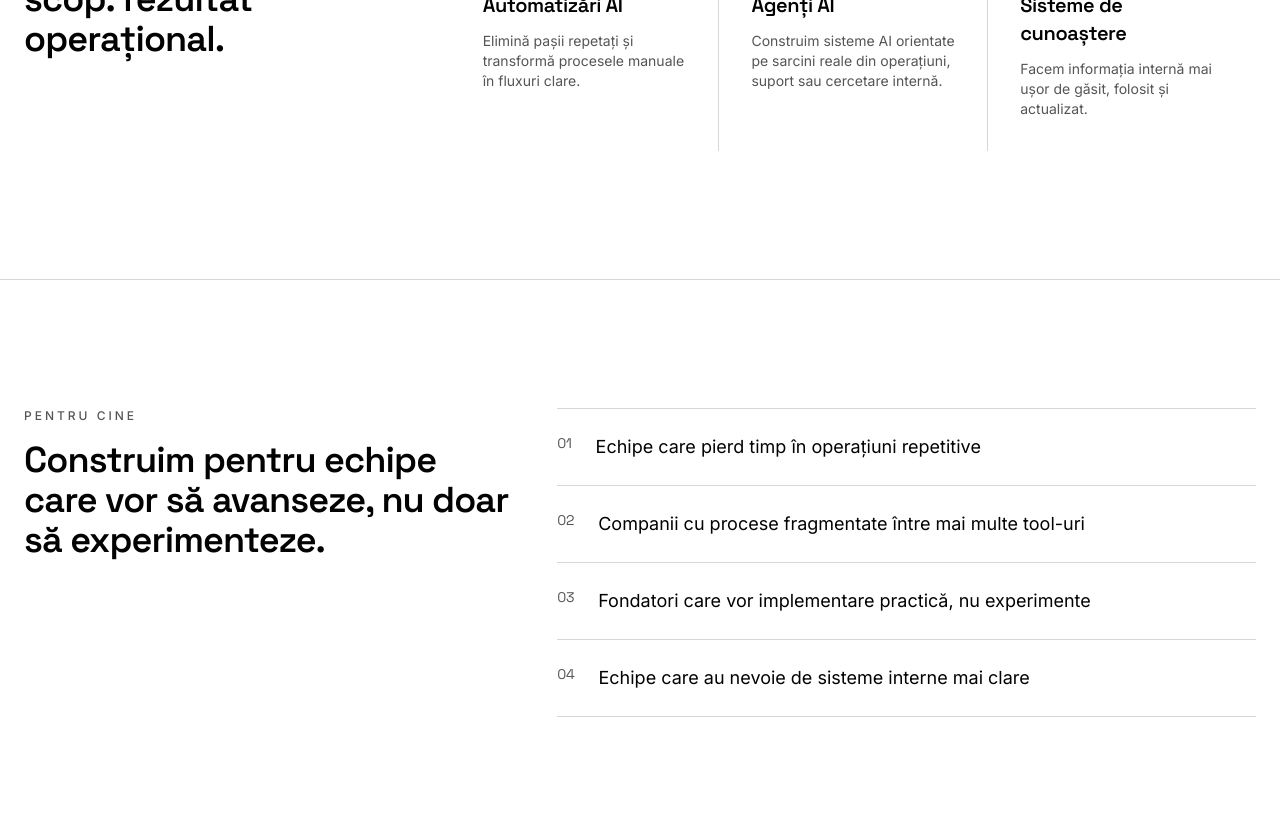
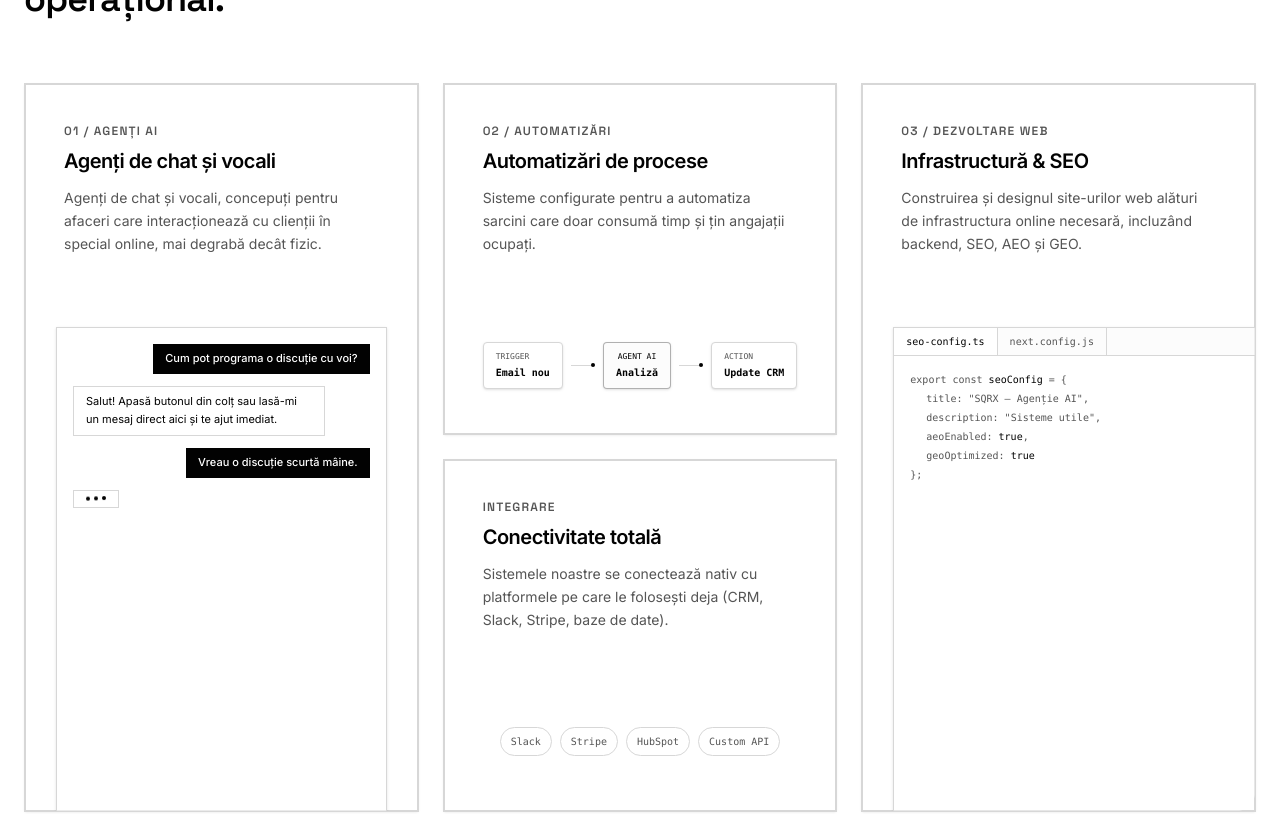
Before and after one commit to andrei-sqrx/sqrx, a Next.js app: page / in a window 1280 px wide. Shown: the part 1160-1974 px from the top of the page. Built offline with nearby package versions, Linux system fonts and the light colour scheme.

Commit message:
Implement custom Bento Grid layout with interactive CSS mockups for the Ce facem section on the homepage

```diff
--- a/src/app/HomeClient.tsx
+++ b/src/app/HomeClient.tsx
@@ -16,18 +16,18 @@ const fadeUp = {
 const SERVICES = [
   {
     n: "01",
-    title: "Automatizări AI",
-    text: "Elimină pașii repetați și transformă procesele manuale în fluxuri clare.",
+    title: "Agenți AI",
+    text: "Agenți de chat și agenți vocali, concepuți pentru afaceri care interacționează cu clienții în special online, mai degrabă decât fizic.",
   },
   {
     n: "02",
-    title: "Agenți AI",
-    text: "Construim sisteme AI orientate pe sarcini reale din operațiuni, suport sau cercetare internă.",
+    title: "Automatizări AI",
+    text: "Sisteme configurate pentru a automatiza sarcini care doar consumă timp și țin angajații ocupați.",
   },
   {
     n: "03",
-    title: "Sisteme de cunoaștere",
-    text: "Facem informația internă mai ușor de găsit, folosit și actualizat.",
+    title: "Dezvoltare Web",
+    text: "Construirea și designul site-urilor web alături de infrastructura online necesară, incluzând backend, SEO, AEO și GEO.",
   },
 ];
 
@@ -123,10 +123,9 @@ export function HomeClient() {
       </section>
 
       {/* WHAT */}
-      <section className="border-b border-hairline">
+      <section className="border-b border-hairline bg-muted/5">
         <div className="mx-auto max-w-7xl px-6 py-24 md:py-32">
-          <div className="grid gap-12 md:grid-cols-12">
-            <div className="md:col-span-4">
+          <div className="max-w-2xl">
             <p className="text-xs font-medium uppercase tracking-[0.25em] text-muted-foreground">
               Ce facem
             </p>
@@ -134,17 +133,145 @@ export function HomeClient() {
               Trei direcții, un singur scop: rezultat operațional.
             </h2>
           </div>
-            <div className="md:col-span-8">
-              <div className="grid gap-px bg-hairline sm:grid-cols-3">
-                {SERVICES.map((s) => (
-                  <motion.div key={s.n} {...fadeUp} className="bg-background p-8">
-                    <p className="font-display text-sm text-muted-foreground">{s.n}</p>
-                    <h3 className="mt-8 font-display text-xl font-semibold">{s.title}</h3>
-                    <p className="mt-3 text-sm text-muted-foreground">{s.text}</p>
-                  </motion.div>
-                ))}
+
+          <div className="mt-16 grid gap-6 lg:grid-cols-3 lg:grid-rows-2">
+            {/* Card 1: Agenți AI */}
+            <motion.div {...fadeUp} className="relative lg:row-span-2">
+              <div className="absolute inset-px rounded-3xl bg-card border border-hairline"></div>
+              <div className="relative flex h-full flex-col overflow-hidden rounded-[23px]">
+                <div className="p-8 sm:p-10 pb-0">
+                  <p className="font-display text-xs font-semibold tracking-widest text-muted-foreground uppercase">01 / Agenți AI</p>
+                  <p className="mt-2 text-xl font-semibold tracking-tight text-foreground">Agenți de chat și vocali</p>
+                  <p className="mt-3 text-sm text-muted-foreground leading-relaxed">
+                    Agenți de chat și vocali, concepuți pentru afaceri care interacționează cu clienții în special online, mai degrabă decât fizic.
+                  </p>
+                </div>
+                {/* Visual: Chat simulator inside phone */}
+                <div className="relative min-h-[300px] w-full grow mt-8">
+                  <div className="absolute inset-x-8 top-0 bottom-0 overflow-hidden rounded-t-2xl border-x border-t border-hairline bg-background/50 p-4 shadow-sm">
+                    <div className="space-y-3 text-[11px] leading-relaxed">
+                      <div className="flex justify-end">
+                        <div className="bg-foreground text-background rounded-2xl rounded-tr-none px-3 py-1.5 max-w-[85%] font-medium">
+                          Cum pot programa o discuție cu voi?
                         </div>
                       </div>
+                      <div className="flex justify-start">
+                        <div className="bg-card text-foreground rounded-2xl rounded-tl-none px-3 py-1.5 max-w-[85%] border border-hairline">
+                          Salut! Apasă butonul din colț sau lasă-mi un mesaj direct aici și te ajut imediat.
+                        </div>
+                      </div>
+                      <div className="flex justify-end">
+                        <div className="bg-foreground text-background rounded-2xl rounded-tr-none px-3 py-1.5 max-w-[85%] font-medium">
+                          Vreau o discuție scurtă mâine.
+                        </div>
+                      </div>
+                      <div className="flex justify-start">
+                        <div className="bg-card text-foreground rounded-2xl rounded-tl-none px-3 py-1.5 max-w-[85%] border border-hairline flex items-center gap-1">
+                          <span className="h-1 w-1 bg-foreground rounded-full animate-bounce"></span>
+                          <span className="h-1 w-1 bg-foreground rounded-full animate-bounce [animation-delay:0.2s]"></span>
+                          <span className="h-1 w-1 bg-foreground rounded-full animate-bounce [animation-delay:0.4s]"></span>
+                        </div>
+                      </div>
+                    </div>
+                  </div>
+                </div>
+              </div>
+              <div className="pointer-events-none absolute inset-px rounded-3xl shadow-sm outline outline-hairline"></div>
+            </motion.div>
+
+            {/* Card 2: Automatizări AI */}
+            <motion.div {...fadeUp} className="relative">
+              <div className="absolute inset-px rounded-3xl bg-card border border-hairline"></div>
+              <div className="relative flex h-full flex-col overflow-hidden rounded-[23px]">
+                <div className="p-8 sm:p-10 pb-0">
+                  <p className="font-display text-xs font-semibold tracking-widest text-muted-foreground uppercase">02 / Automatizări</p>
+                  <p className="mt-2 text-xl font-semibold tracking-tight text-foreground">Automatizări de procese</p>
+                  <p className="mt-3 text-sm text-muted-foreground leading-relaxed">
+                    Sisteme configurate pentru a automatiza sarcini care doar consumă timp și țin angajații ocupați.
+                  </p>
+                </div>
+                {/* Visual: Workflow automation connector */}
+                <div className="flex flex-1 items-center justify-center p-8 sm:p-10 min-h-[140px]">
+                  <div className="flex items-center gap-2 text-[10px] font-mono w-full max-w-xs justify-between">
+                    <div className="border border-hairline bg-background px-3 py-2 rounded shadow-sm">
+                      <div className="text-[8px] text-muted-foreground uppercase">Trigger</div>
+                      <div className="font-semibold text-foreground mt-0.5">Email nou</div>
+                    </div>
+                    <div className="h-px bg-hairline flex-1 relative">
+                      <div className="absolute right-0 top-1/2 -translate-y-1/2 w-1 h-1 rounded-full bg-foreground"></div>
+                    </div>
+                    <div className="border border-foreground/30 bg-muted/30 px-3 py-2 rounded shadow-sm text-center">
+                      <div className="text-[8px] text-foreground uppercase">Agent AI</div>
+                      <div className="font-semibold text-foreground mt-0.5">Analiză</div>
+                    </div>
+                    <div className="h-px bg-hairline flex-1 relative">
+                      <div className="absolute right-0 top-1/2 -translate-y-1/2 w-1 h-1 rounded-full bg-foreground"></div>
+                    </div>
+                    <div className="border border-hairline bg-background px-3 py-2 rounded shadow-sm">
+                      <div className="text-[8px] text-muted-foreground uppercase">Action</div>
+                      <div className="font-semibold text-foreground mt-0.5">Update CRM</div>
+                    </div>
+                  </div>
+                </div>
+              </div>
+              <div className="pointer-events-none absolute inset-px rounded-3xl shadow-sm outline outline-hairline"></div>
+            </motion.div>
+
+            {/* Card 3: Integrări */}
+            <motion.div {...fadeUp} className="relative lg:col-start-2 lg:row-start-2">
+              <div className="absolute inset-px rounded-3xl bg-card border border-hairline"></div>
+              <div className="relative flex h-full flex-col overflow-hidden rounded-[23px]">
+                <div className="p-8 sm:p-10 pb-0">
+                  <p className="font-display text-xs font-semibold tracking-widest text-muted-foreground uppercase">Integrare</p>
+                  <p className="mt-2 text-xl font-semibold tracking-tight text-foreground">Conectivitate totală</p>
+                  <p className="mt-3 text-sm text-muted-foreground leading-relaxed">
+                    Sistemele noastre se conectează nativ cu platformele pe care le folosești deja (CRM, Slack, Stripe, baze de date).
+                  </p>
+                </div>
+                {/* Visual: Logo Cloud or minimal integration labels */}
+                <div className="flex flex-1 items-center justify-center p-8 sm:p-10 min-h-[140px]">
+                  <div className="flex flex-wrap items-center justify-center gap-2 text-[10px] font-mono text-muted-foreground">
+                    <span className="px-2.5 py-1.5 border border-hairline rounded-full bg-background/50">Slack</span>
+                    <span className="px-2.5 py-1.5 border border-hairline rounded-full bg-background/50">Stripe</span>
+                    <span className="px-2.5 py-1.5 border border-hairline rounded-full bg-background/50">HubSpot</span>
+                    <span className="px-2.5 py-1.5 border border-hairline rounded-full bg-background/50">Custom API</span>
+                  </div>
+                </div>
+              </div>
+              <div className="pointer-events-none absolute inset-px rounded-3xl shadow-sm outline outline-hairline"></div>
+            </motion.div>
+
+            {/* Card 4: Dezvoltare Web */}
+            <motion.div {...fadeUp} className="relative lg:row-span-2">
+              <div className="absolute inset-px rounded-3xl bg-card border border-hairline"></div>
+              <div className="relative flex h-full flex-col overflow-hidden rounded-[23px]">
+                <div className="p-8 sm:p-10 pb-0">
+                  <p className="font-display text-xs font-semibold tracking-widest text-muted-foreground uppercase">03 / Dezvoltare Web</p>
+                  <p className="mt-2 text-xl font-semibold tracking-tight text-foreground">Infrastructură & SEO</p>
+                  <p className="mt-3 text-sm text-muted-foreground leading-relaxed">
+                    Construirea și designul site-urilor web alături de infrastructura online necesară, incluzând backend, SEO, AEO și GEO.
+                  </p>
+                </div>
+                {/* Visual: Code Editor Mockup */}
+                <div className="relative min-h-[300px] w-full grow mt-8">
+                  <div className="absolute top-0 right-0 bottom-0 left-8 overflow-hidden rounded-tl-2xl border-l border-t border-hairline bg-background/40 font-mono text-[10px] text-muted-foreground shadow-sm">
+                    <div className="flex border-b border-hairline bg-muted/30">
+                      <div className="border-r border-hairline bg-background px-3 py-1.5 text-foreground font-medium">seo-config.ts</div>
+                      <div className="px-3 py-1.5 border-r border-hairline">next.config.js</div>
+                    </div>
+                    <div className="p-4 space-y-1">
+                      <div><span className="text-muted-foreground">export const</span> <span className="text-foreground">seoConfig</span> = &#123;</div>
+                      <div className="pl-4">title: <span className="text-muted-foreground">"SQRX — Agenție AI"</span>,</div>
+                      <div className="pl-4">description: <span className="text-muted-foreground">"Sisteme utile"</span>,</div>
+                      <div className="pl-4">aeoEnabled: <span className="text-foreground">true</span>,</div>
+                      <div className="pl-4">geoOptimized: <span className="text-foreground">true</span></div>
+                      <div>&#125;;</div>
+                    </div>
+                  </div>
+                </div>
+              </div>
+              <div className="pointer-events-none absolute inset-px rounded-3xl shadow-sm outline outline-hairline"></div>
+            </motion.div>
           </div>
         </div>
       </section>
```
Lines whose indentation alone changed are shown as unchanged.
